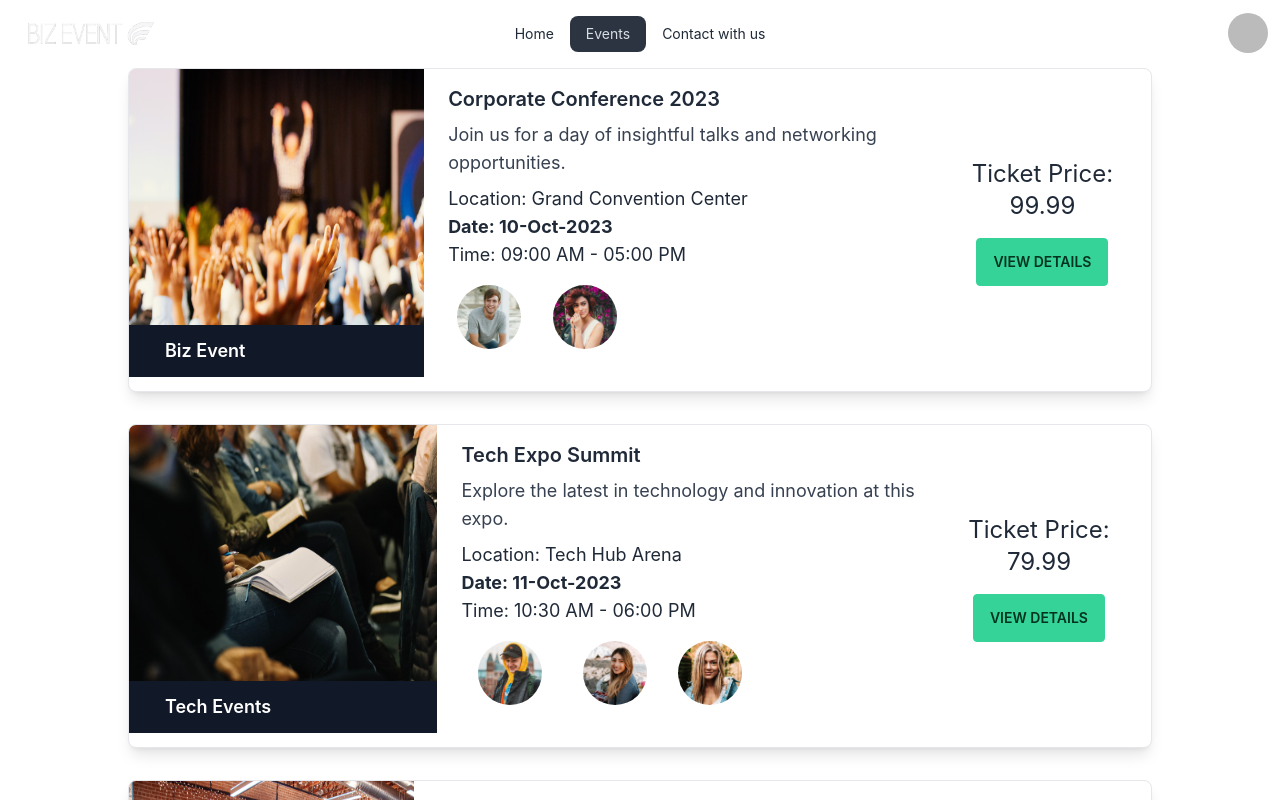
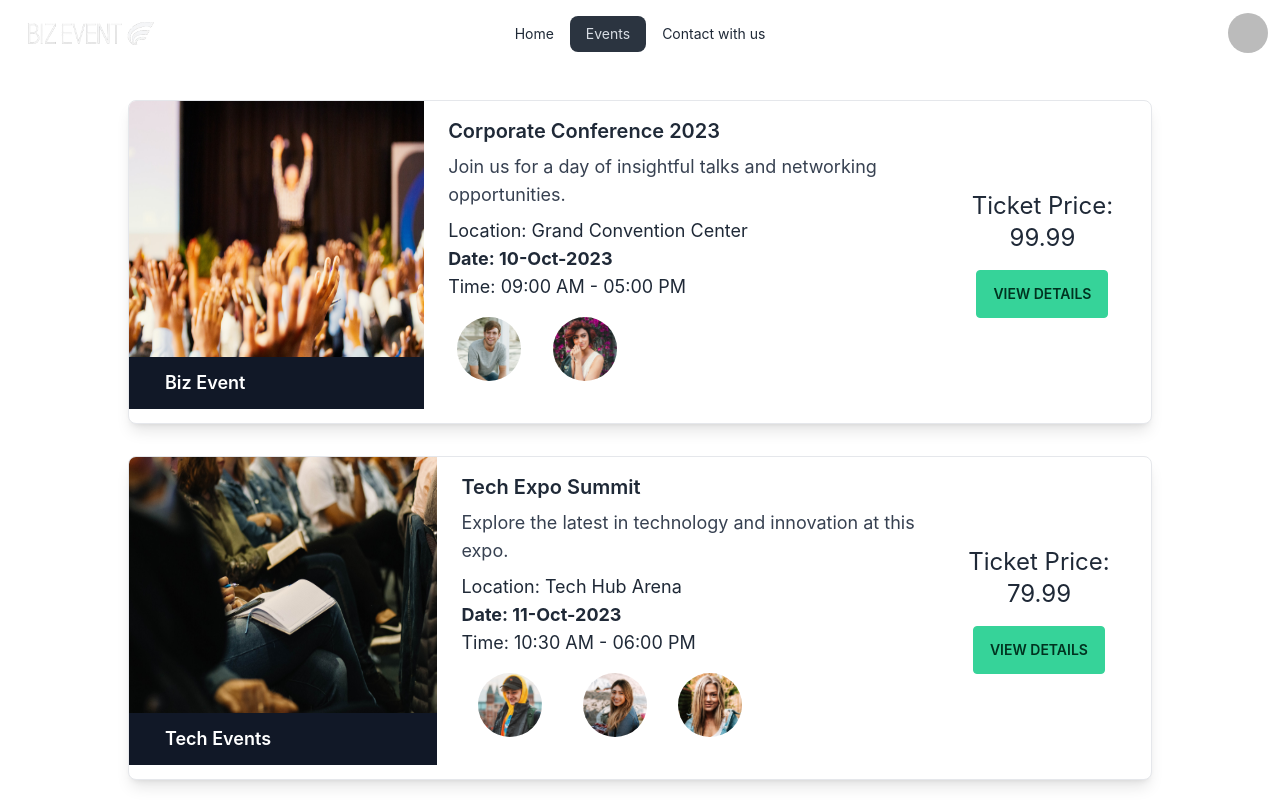
Before and after one commit to fdfiroz/event-management-b8-a9, a React (Vite) app: page /events in a window 1280 px wide. Shown: the top 800 px of the page. Built offline with nearby package versions, Linux system fonts and the light colour scheme; no server answers; sample sign-in values are in the browser's storage.

Commit message:
Title Logo Update

```diff
--- a/index.html
+++ b/index.html
@@ -2,7 +2,7 @@
 <html lang="en">
   <head>
     <meta charset="UTF-8" />
-    <link rel="icon" type="image/svg+xml" href="/vite.svg" />
+    <link rel="icon" type="image/svg+xml" href="/f.svg" />
     <meta name="viewport" content="width=device-width, initial-scale=1.0" />
     <title>Vite + React</title>
   </head>
--- a/src/pages/Events/Events.jsx
+++ b/src/pages/Events/Events.jsx
@@ -11,7 +11,7 @@ const Events = () => {
     <Helmet>
       <title>Events List</title>
     </Helmet>
-    <div className='grid grid-cols-1 gap-8'>
+    <div className='grid grid-cols-1 gap-8 my-8'>
         {
             events?.map((event) =>  <EventCard key={event.id} event={event}></EventCard>
             )
--- a/src/providers/AuthProvider.jsx
+++ b/src/providers/AuthProvider.jsx
@@ -37,6 +37,7 @@ const AuthProvider = ({ children }) => {
         return updateProfile(auth.currentUser, {
             displayName: name,
             photoURL: photo,
+            // feature: future update phone number
             phoneNumber: phone
         })
     }
```
Also changed, not shown: public/f.svg (added).
